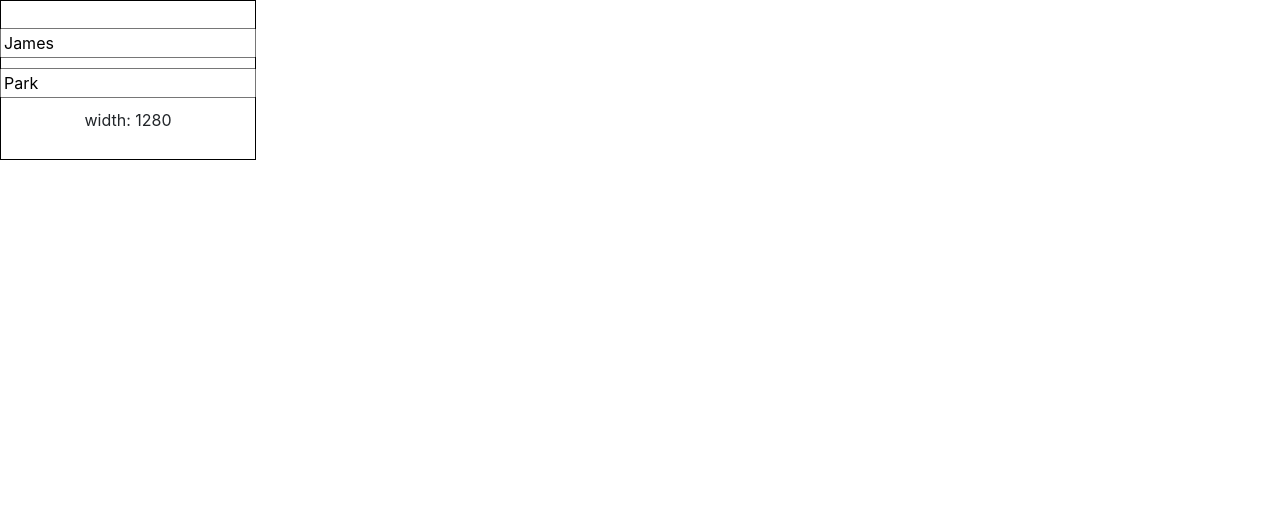
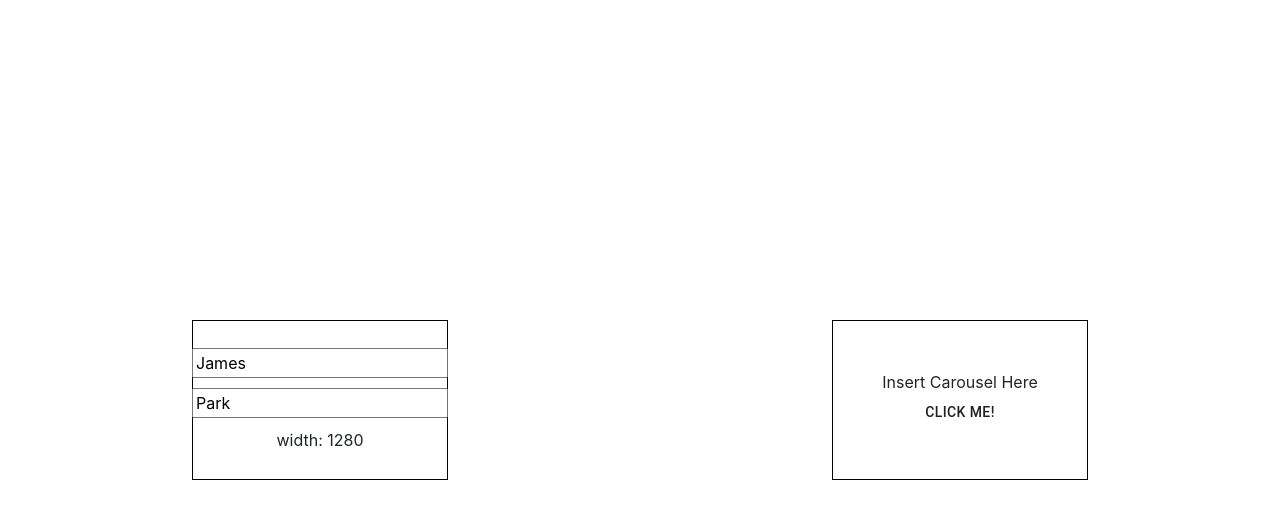
Before and after one commit to jamhanpar/Tiny-App, a React (Create React App) app: page / in a window 1280 px wide. Shown: the top 518 px of the page. Built offline with nearby package versions, Linux system fonts and the light colour scheme.

Commit message:
updating carousel widget template

```diff
--- a/package.json
+++ b/package.json
@@ -3,6 +3,8 @@
   "version": "0.1.0",
   "private": true,
   "dependencies": {
+    "@material-ui/core": "^4.11.4",
+    "@material-ui/icons": "^4.11.2",
     "@testing-library/jest-dom": "^5.14.1",
     "@testing-library/react": "^11.2.7",
     "@testing-library/user-event": "^12.8.3",
--- a/src/App.css
+++ b/src/App.css
@@ -4,8 +4,8 @@
   height: 100vh;
   display: flex;
   flex-direction: row;
-  justify-content: flex-start;
-  align-self: flex-start;
+  justify-content: space-around;
+  align-items: center;
 }
 
 .App-logo {
--- a/src/App.js
+++ b/src/App.js
@@ -3,11 +3,13 @@ import './App.css';
 import './stylesheets/master.scss';
 import "bootstrap/dist/css/bootstrap.min.css";
 import Greeting from './components/fundamentals.js';
+import Carousel from './components/carousel.js';
 
 function App() {
   return (
     <div className="App">
       <Greeting />
+      <Carousel />
     </div>
   );
 }
--- a/src/components/carousel.js
+++ b/src/components/carousel.js
@@ -1 +1,33 @@
-import React from 'react';
+import React, { useState, useEffect } from 'react';
+import Button from '@material-ui/core/Button';
+
+export default function Carousel() {
+    let [currentIdx, setCurrentIdx] = useState(0);
+    let [isPlaying, setIsPlaying] = useState(false);
+    let slides = [];
+    let SLIDE_DURATION = 2000;
+
+    useEffect(() => {
+        if (isPlaying) {
+            let timeout = setTimeout(() => {
+                setCurrentIdx(
+                    (currentIdx + 1) % slides.length
+                );
+            }, SLIDE_DURATION);
+
+            return () => clearTimeout(timeout);
+        };
+    }, [currentIdx, isPlaying]);
+
+    return (
+        <section className="widget">
+            <div className="info-card">
+                Insert Carousel Here
+                <Button>
+                    Click Me!
+                </Button>
+
+            </div>
+        </section>
+    )
+}
```
Also changed, not shown: 2 other files (tests, documents, lock files or other folders).
